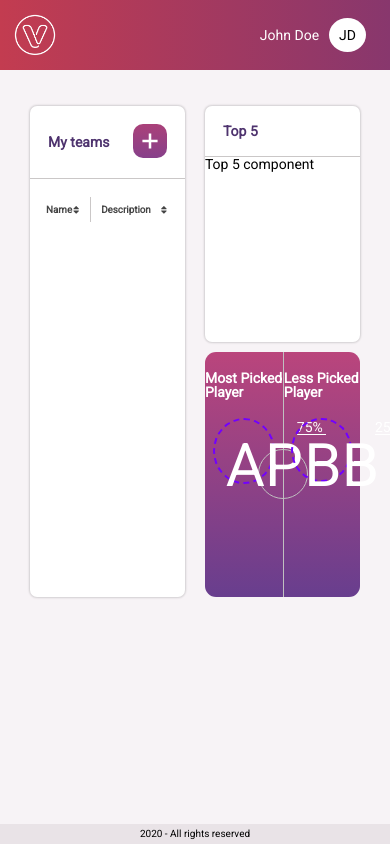
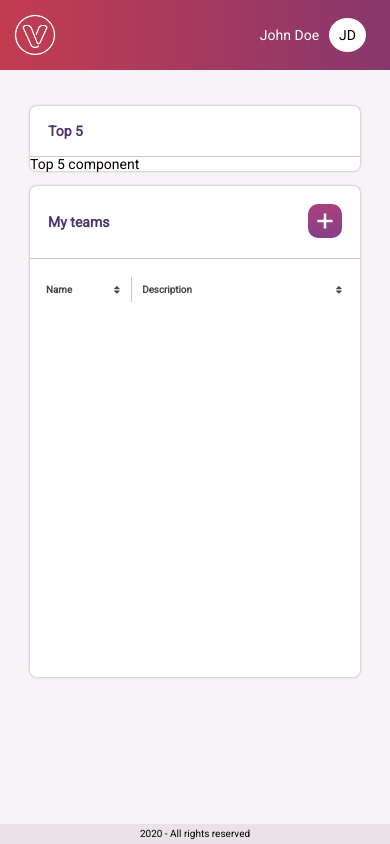
Before and after one commit to Barrosg99/venturus-challenge, a React (Create React App) app: page / in a window 390 px wide. Built offline with nearby package versions, Linux system fonts and the light colour scheme.

Commit message:
feat: home responsive

```diff
--- a/src/components/Container.jsx
+++ b/src/components/Container.jsx
@@ -2,6 +2,7 @@ import React from 'react';
 import styled from 'styled-components';
 import { GoPlus } from 'react-icons/go';
 import { Link } from 'react-router-dom';
+import { media850 } from '../utils/mediaQuery';
 
 export default function Container({
   title, children, icon = false, width, margin, minHeight,
@@ -51,5 +52,7 @@ const StyledContainer = styled.section`
     }
   }
 
-
+  ${media850} {
+    width: 100%;
+  }
 `;
--- a/src/components/Header.jsx
+++ b/src/components/Header.jsx
@@ -1,6 +1,6 @@
 import React from 'react';
 import styled from 'styled-components';
-import mediaQuery from '../utils/mediaQuery';
+import { media850 } from '../utils/mediaQuery';
 
 export default function Header() {
   return (
@@ -55,7 +55,7 @@ const StyledHeader = styled.header`
     padding: 10px;
   }
 
-  ${mediaQuery} {
+  ${media850} {
     h1 {
       display:none;
     }
--- a/src/components/SoccerField.jsx
+++ b/src/components/SoccerField.jsx
@@ -2,6 +2,7 @@
 import React, { useContext, useEffect, useState } from 'react';
 import styled from 'styled-components';
 import TeamContext from '../context/TeamContext';
+import { media570, media850 } from '../utils/mediaQuery';
 import ShowPlayer from './ShowPlayer';
 
 export default function SoccerField() {
@@ -129,4 +130,16 @@ const Container = styled.div`
       margin-left: -25px;
     }
   }
+
+  ${media850} {
+    min-height: 245.5px;
+
+    & > div:nth-child(2){
+      height: initial;
+    }
+  }
+
+  ${media570} {
+    display: none;
+  }
 `;
--- a/src/pages/Home/index.jsx
+++ b/src/pages/Home/index.jsx
@@ -1,6 +1,7 @@
 import React from 'react';
 import styled from 'styled-components';
 import { Container, SoccerField, TeamList } from '../../components';
+import { media570, media850 } from '../../utils/mediaQuery';
 
 export default function Home() {
   return (
@@ -42,4 +43,22 @@ const Wrapper = styled.main`
       height: 48%;
     }
   }
+
+  ${media850} {
+    flex-direction: column-reverse;
+
+    & > div:first-of-type {
+      width: 100%;
+      min-height: 330px;
+      margin-bottom: 15px;
+    }
+  }
+
+  ${media570} {
+    & > div:first-of-type {
+      width: 100%;
+      min-height: initial;
+      margin-bottom: 15px;
+    }
+  }
 `;
--- a/src/utils/globalstyle.js
+++ b/src/utils/globalstyle.js
@@ -1,6 +1,5 @@
 import { createGlobalStyle } from 'styled-components';
-
-import mediaQuery from './mediaQuery';
+import { media850 } from './mediaQuery';
 
 const GlobalStyle = createGlobalStyle`
 
@@ -49,7 +48,7 @@ const GlobalStyle = createGlobalStyle`
 
   html{
     font-size: 18px;
-    ${mediaQuery}{
+    ${media850}{
       font-size: 14px;
     }
   }
--- a/src/utils/mediaQuery.js
+++ b/src/utils/mediaQuery.js
@@ -1 +1,7 @@
-export default '@media (max-width: 850px)';
+// export default '@media (max-width: 850px)';
+const media850 = '@media (max-width: 850px)';
+const media570 = '@media (max-width: 570px)';
+export {
+  media850,
+  media570,
+};
```
Also changed, not shown: src/tests/custom-render.jsx (added, +27 -0 lines), 1 other file (tests, documents, lock files or other folders).
